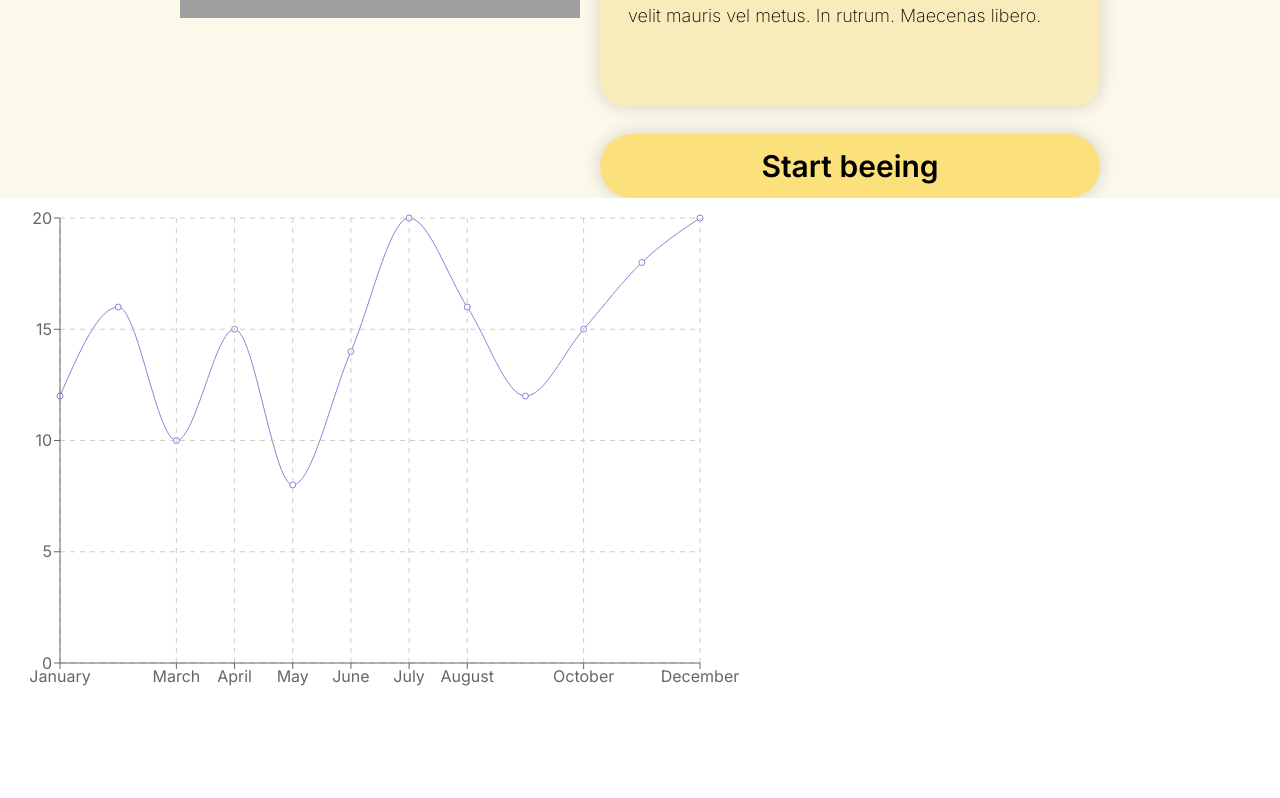
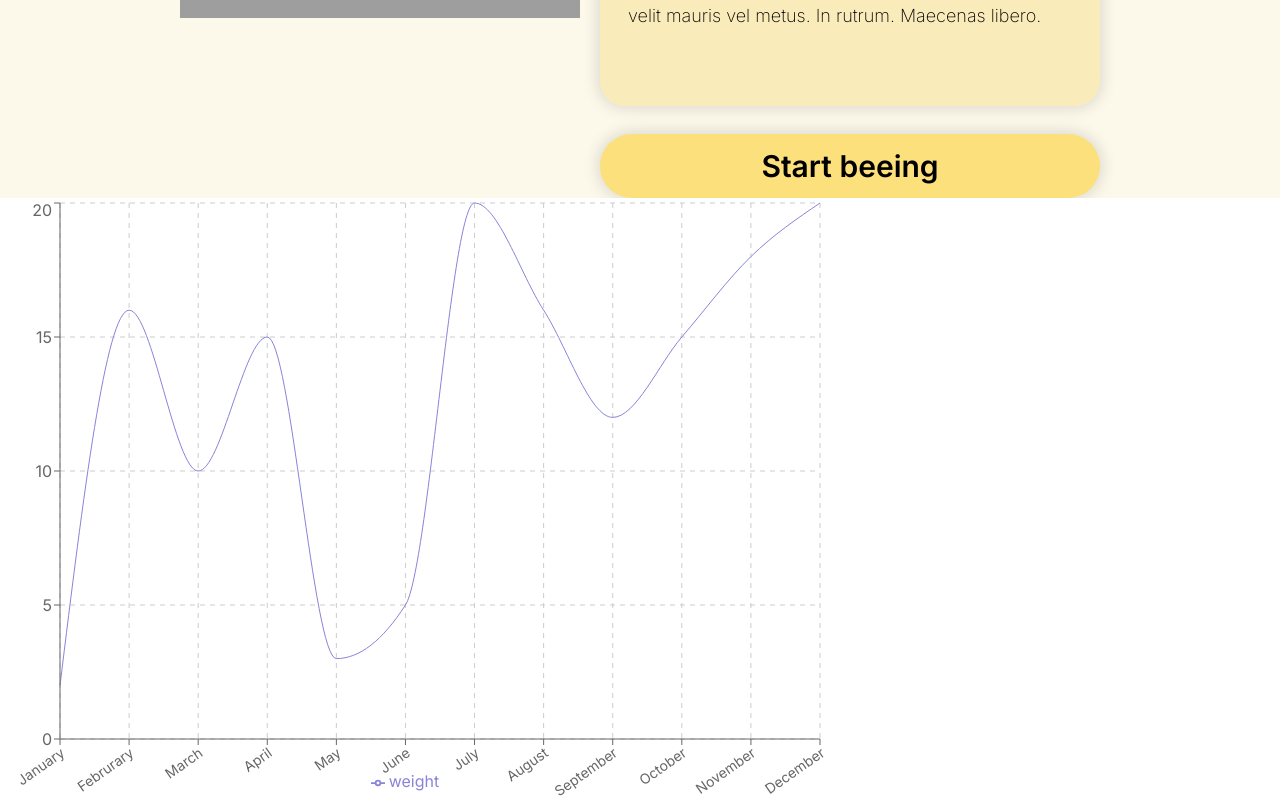
Before and after one commit to glorypumpkin/hive-web-app, a Next.js app: page / in a window 1280 px wide. Shown: the part 510-1308 px from the top of the page. Before the commit the page ends 1208 px from the top, so only its background shows below. Built offline with nearby package versions, Linux system fonts and the light colour scheme; grey boxes are pictures that could not be loaded.

Commit message:
Added ability to add notes to graph.

```diff
--- a/src/components/GraphExample.jsx
+++ b/src/components/GraphExample.jsx
@@ -1,37 +1,121 @@
 'use client'
-import { LineChart, Line, CartesianGrid, XAxis, YAxis, Tooltip } from 'recharts';
+import { LineChart, Line, CartesianGrid, XAxis, YAxis, Tooltip, Legend, ResponsiveContainer, Rectangle } from 'recharts';
+import { useState } from 'react';
 
 
 export default function GraphExample() {
 
     const data = [
-        { mounth: 'January', weight: 12 },
-        { mounth: 'Februrary', weight: 16 },
-        { mounth: 'March', weight: 10 },
-        { mounth: 'April', weight: 15 },
-        { mounth: 'May', weight: 8 },
-        { mounth: 'June', weight: 14 },
-        { mounth: 'July', weight: 20 },
-        { mounth: 'August', weight: 16 },
-        { mounth: 'September', weight: 12 },
-        { mounth: 'October', weight: 15 },
-        { mounth: 'November', weight: 18 },
-        { mounth: 'December', weight: 20 }];
+        { month: 'January', weight: 2 },
+        { month: 'Februrary', weight: 16 },
+        { month: 'March', weight: 10 },
+        { month: 'April', weight: 15 },
+        { month: 'May', weight: 3 },
+        { month: 'June', weight: 5 },
+        { month: 'July', weight: 20 },
+        { month: 'August', weight: 16 },
+        { month: 'September', weight: 12 },
+        { month: 'October', weight: 15 },
+        { month: 'November', weight: 18 },
+        { month: 'December', weight: 20 }];
 
     const renderLineChart = (
-        <LineChart width={800} height={500} data={data} margin={{ top: 20, right: 100, bottom: 5, left: 0 }}>
-            <Line type="monotone" dataKey="weight" stroke="#8884d8" />
-            <CartesianGrid stroke="#ccc" strokeDasharray="5 5" />
-            <XAxis dataKey="mounth" />
-            <YAxis dataKey="weight" />
-            <Tooltip />
-        </LineChart>
+        <ResponsiveContainer width={850} height={600}>
+            <LineChart
+                data={data}
+                margin={{
+                    top: 5,
+                    right: 30,
+                    left: 0,
+                    bottom: 5
+                }}
+            >
+                <CartesianGrid stroke="#ccc" strokeDasharray="5 5" />
+                <Line type="monotone" dataKey="weight" stroke="#8884d8" dot={<CustomDot />} />
+                <XAxis dataKey="month" angle={-35} textAnchor="end" tick={{ fontSize: 14 }} />
+                <YAxis dataKey="weight" />
+                <Legend />
+                {/* <Tooltip content={<CustomTooltip />} /> */}
+            </LineChart>
+        </ResponsiveContainer>
     );
 
     return (
         <div>
-
             {renderLineChart}
         </div>
     )
 }
+
+export function CustomDot(props) {
+    console.log(props);
+    const { cx, cy, value, label, payload, width: graphWidth, height: graphHeight } = props;
+    const { month, weight } = payload;
+    const tooltipWidth = 160;
+    const tooltipHeight = 100;
+
+    const renderLeft = cx + tooltipWidth > graphWidth; //add padding later
+    const renderBottom = cy + tooltipHeight > graphHeight; //add padding later
+
+    const [insideRect, setInsideRect] = useState(false);
+    const [insideTooltip, setInsideTooltip] = useState(false);
+    const [note, setNote] = useState('');
+
+    const showTooltip = insideRect || insideTooltip;
+    const opacity = showTooltip ? 1 : 0; //change later
+
+    const dotDesign = (
+        <g onMouseEnter={() => setInsideRect(true)}
+            onMouseLeave={() => setInsideRect(false)}
+            className='z-1'>
+            <rect width="32" height="32" x={cx - 16} y={cy - 16} fillOpacity={0} />
+            <circle cx={cx} cy={cy} r={5} fill="#8884d8"
+                fillOpacity={opacity}
+                className="z-1"
+            />
+        </g>
+    )
+
+
+    const handleNoteChange = (e) => {
+        setNote(e.target.value);
+    };
+
+    let tooltipPosition;
+
+    if (renderLeft && renderBottom) {
+        tooltipPosition = { x: cx - tooltipWidth, y: cy - tooltipHeight }
+    } else if (renderLeft) {
+        tooltipPosition = { x: cx - tooltipWidth, y: cy }
+    } else if (renderBottom) {
+        tooltipPosition = { x: cx, y: cy - tooltipHeight }
+    } else {
+        tooltipPosition = { x: cx, y: cy }
+    }
+    return (
+        <g>
+
+            {
+                showTooltip &&
+                <foreignObject x={tooltipPosition.x} y={tooltipPosition.y} width={tooltipWidth} height={tooltipHeight}>
+                    <div className="bg-gray-400 rounded-lg z-10" onMouseEnter={() => setInsideTooltip(true)}
+                        onMouseLeave={() => setInsideTooltip(false)}
+                    >
+                        <p className="label">{`${month} : ${weight}kg`}</p>
+                        <div>
+                            <textarea
+                                value={note}
+                                placeholder='Add a note...'
+                                onChange={handleNoteChange}
+                                className="w-full"
+                            ></textarea>
+                            <button>Save</button>
+                        </div>
+                    </div>
+                </foreignObject>
+            }
+            {dotDesign}
+        </g>
+
+    )
+}
```
